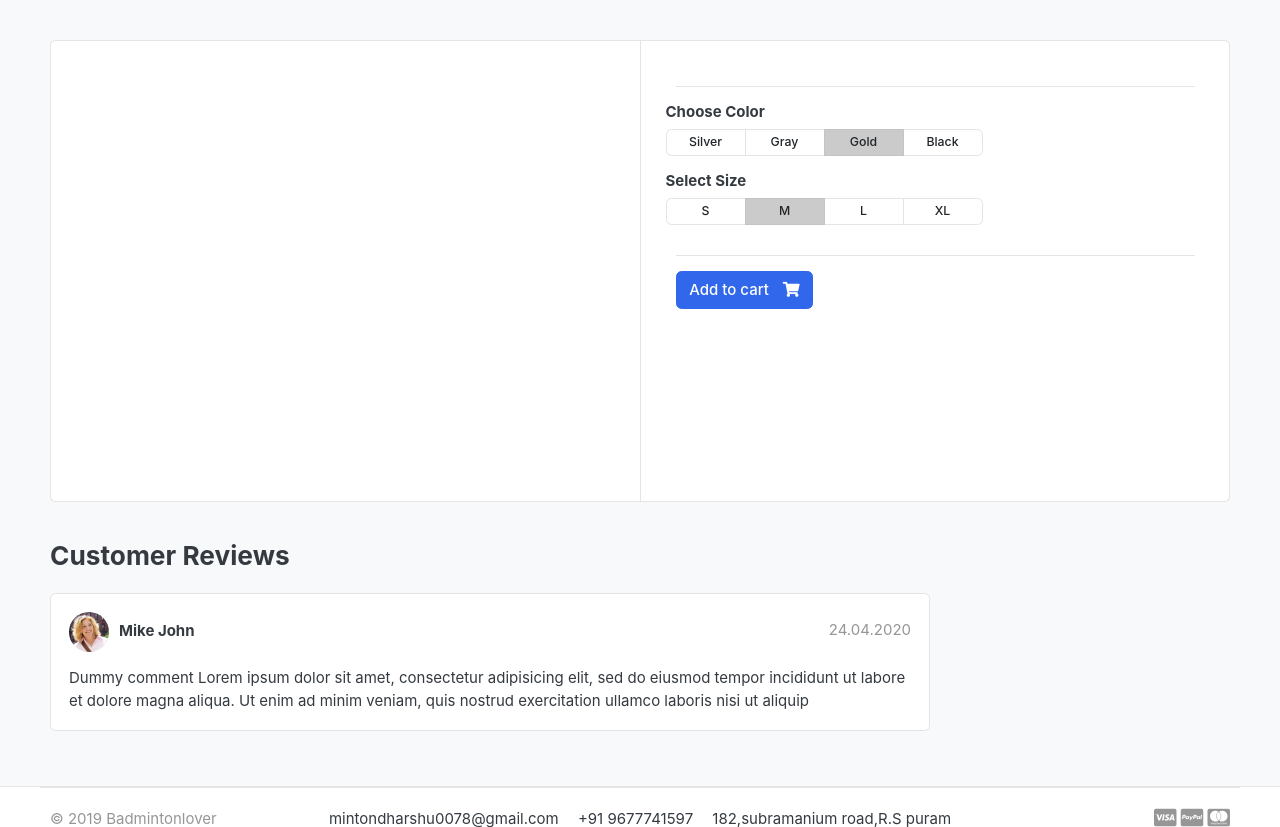
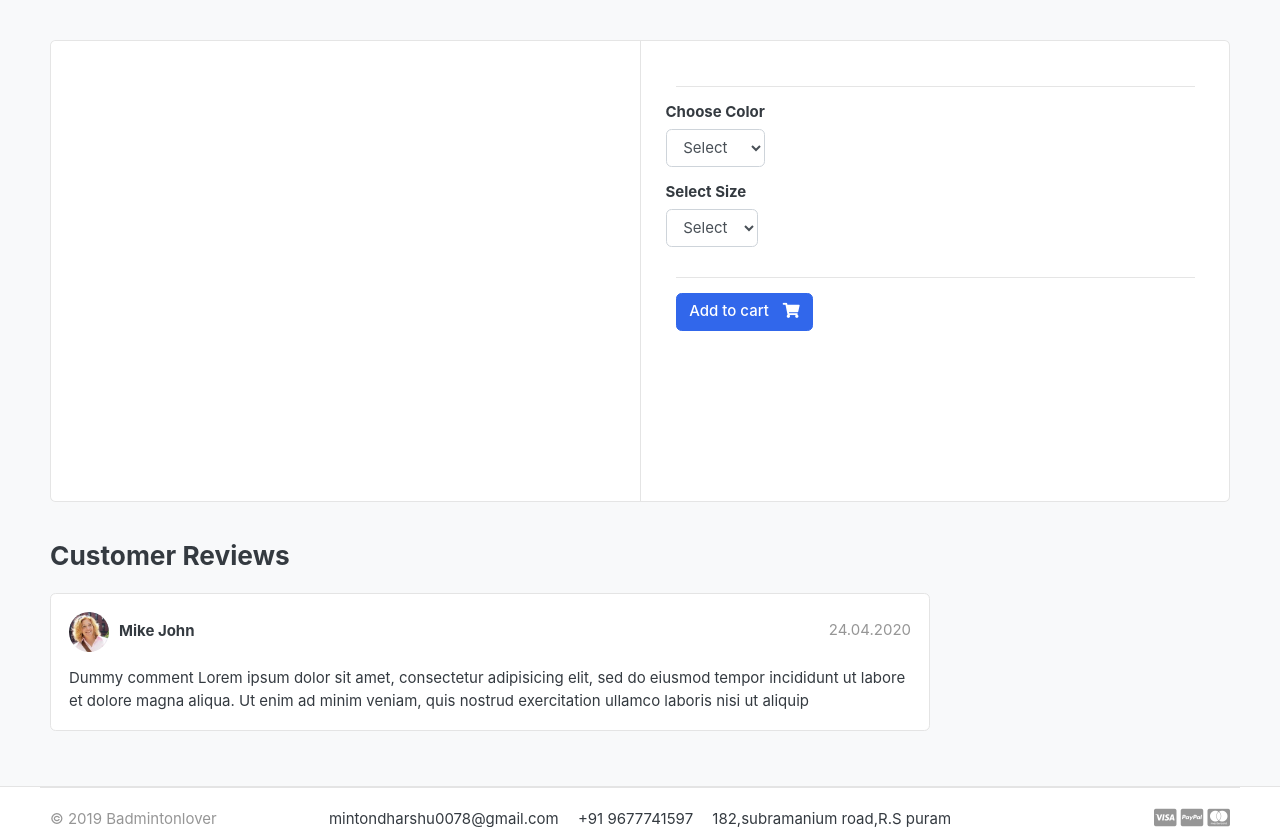
Before and after one commit to Sri-Manikandan/badmintonlover, a Django app: template store/templates/store/product_detail.html in a window 1280 px wide. Shown: the part 118-945 px from the top of the page. Run offline with Django 4.2, Linux system fonts and the light colour scheme; the template is opened without the code that fills it, so the values that code supplies are empty; some libraries are stand-ins or nearby versions; some web fonts are replaced.

Commit message:
Fourth Commit

```diff
--- a/cart/models.py
+++ b/cart/models.py
@@ -1,5 +1,5 @@
 from django.db import models
-from store.models import Product
+from store.models import Product, Variation
 
 class Cart(models.Model):
     cart_id = models.CharField(max_length=300, blank=True)
@@ -10,11 +10,12 @@ class Cart(models.Model):
 
 class Cartitem(models.Model):
     product = models.ForeignKey(Product, on_delete=models.CASCADE)
+    variations = models.ManyToManyField(Variation, blank=True)
     cart = models.ForeignKey(Cart, on_delete=models.CASCADE)
     quantity = models.IntegerField()
     is_active = models.BooleanField(default=True)
 
-    def __str__(self):
+    def __unicode__(self):
         return self.product
 
     def sub_total(self):
--- a/cart/views.py
+++ b/cart/views.py
@@ -1,6 +1,6 @@
 from django.http import HttpResponse
 from django.shortcuts import render,redirect,get_object_or_404
-from store.models import Product
+from store.models import Product, Variation
 from .models import Cart, Cartitem
 from django.core.exceptions import ObjectDoesNotExist
 
@@ -12,6 +12,17 @@ def _cart_id(request):
 
 def add_cart(request, product_id):
     product = Product.objects.get(id=product_id)
+    product_variation = []
+    if request.method == 'POST':
+        for item in request.POST:
+            key = item
+            value = request.POST[key]
+
+            try:
+                variation = Variation.objects.get(product=product, variation_category__iexact=key, variation_value__iexact=value)
+                product_variation.append(variation)
+            except:
+                pass
     try:
         cart = Cart.objects.get(cart_id=_cart_id(request))
     except Cart.DoesNotExist:
@@ -20,16 +31,38 @@ def add_cart(request, product_id):
         )
     cart.save()
 
-    try:
-        cart_item = Cartitem.objects.get(product=product, cart=cart)
-        cart_item.quantity += 1
-        cart_item.save()
-    except Cartitem.DoesNotExist:
+    is_cart_item_exists = Cartitem.objects.filter(product=product, cart=cart).exists()
+    if is_cart_item_exists:
+        cart_item = Cartitem.objects.filter(product=product, cart=cart)
+        ex_var_list = []
+        id = []
+        for item in cart_item:
+            existing_variation = item.variations.all()
+            ex_var_list.append(list(existing_variation))
+            id.append(item.id)
+
+        if product_variation in ex_var_list:
+            index = ex_var_list.index(product_variation)
+            item_id = id[index]
+            item = Cartitem.objects.get(product=product, id=item_id)
+            item.quantity += 1
+            item.save()
+
+        else:
+            item = Cartitem.objects.create(product=product, quantity=1, cart=cart)
+            if len(product_variation) > 0:
+                item.variations.clear()
+                item.variations.add(*product_variation)
+            item.save()
+    else:
         cart_item = Cartitem.objects.create(
             product=product,
             quantity = 1,
             cart=cart,
         )
+        if len(product_variation) > 0:
+            cart_item.variations.clear()
+            cart_item.variations.add(*product_variation)
         cart_item.save()
     return redirect('cart')
 
--- a/store/templates/store/product_detail.html
+++ b/store/templates/store/product_detail.html
@@ -13,67 +13,45 @@
                     </article>
                 </aside>
                 <main class="col-md-6 border-left">
+                    <form action="{% url 'add_cart' single_product.id %}" method="post">
+                        {% csrf_token %}
                     <article class="content-body">
                         <h2 class="title">{{single_product.product_name}}</h2>
-
                         <div class="mb-3">
                             <var class="price h4">{{single_product.price}}</var>
                         </div>
-
                         <p>{{single_product.description}}</p>
-
-
                         <hr>
                         <div class="row">
                             <div class="item-option-select">
                                 <h6>Choose Color</h6>
-                                <div class="btn-group btn-group-sm btn-group-toggle" data-toggle="buttons">
-                                <label class="btn btn-light">
-                                    <input type="radio" name="radio_color"> Silver
-                                </label>
-                                <label class="btn btn-light">
-                                    <input type="radio" name="radio_color" > Gray
-                                </label>
-                                <label class="btn btn-light active">
-                                    <input type="radio" name="radio_color checked"> Gold
-                                </label>
-                                <label class="btn btn-light">
-                                    <input type="radio" name="radio_color"> Black
-                                </label>
-                                </div>
+                                <select name="color" class="form-control" required>
+                                    <option value="" disabled selected>Select</option>
+                                    {% for i in single_product.variation_set.colors %}
+                                    <option value="{{ i.variation_value | lower }}">{{ i.variation_value | capfirst}}</option>
+                                    {% endfor %}
+                                </select>
                             </div>
                         </div>
                         <div class="row">
                             <div class="item-option-select">
                                 <h6>Select Size</h6>
-                                <div class="btn-group btn-group-sm btn-group-toggle" data-toggle="buttons">
-                                <label class="btn btn-light">
-                                    <input type="radio" name="radio_color"> S
-                                </label>
-                                <label class="btn btn-light active">
-                                    <input type="radio" name="radio_color" checked> M
-                                </label>
-                                <label class="btn btn-light">
-                                    <input type="radio" name="radio_color"> L
-                                </label>
-                                <label class="btn btn-light">
-                                    <input type="radio" name="radio_color"> XL
-                                </label>
-                                </div>
+                                <select name="size"class="form-control">
+                                    <option value="" disabled selected>Select</option>
+                                    {% for i in single_product.variation_set.sizes %}
+                                    <option value="{{ i.variation_value | lower }}">{{ i.variation_value | capfirst }}</option>
+                                    {% endfor %}
+                                </select>
                             </div>
                         </div>
                         <hr>
                         {% if single_product.stock <= 0 %}
                         <h5 class="text-danger">Out of Stock</h5>
                         {% else %}
-                            {% if in_cart %}
-                            <a class="btn  btn-success" style="color: #fff;"> <span class="text">Added to cart</span> <i class="fas fa-check"></i>  </a>
-                            <a href="{% url 'add_cart' single_product.id %}" class="btn  btn-primary"> <span class="text">Add Another</span> <i class="fas fa-shopping-cart"></i>  </a>
-                            {% else %}
-                            <a href="{% url 'add_cart' single_product.id %}" class="btn  btn-primary"> <span class="text">Add to cart</span> <i class="fas fa-shopping-cart"></i>  </a>
-                            {% endif %}
+                        <button type="submit" class="btn  btn-primary"> <span class="text">Add to cart</span> <i class="fas fa-shopping-cart"></i>  </a>
                         {% endif %}
                     </article>
+                    </form>
                 </main>
             </div>
         </div>
```
Also changed, not shown: cart/admin.py (+8 -2 lines), store/admin.py (+7 -1 lines), store/models.py (+25 -0 lines), store/templates/store/cart.html (+7 -1 lines), cart/migrations/0002_cartitem_variations.py (added), store/migrations/0002_variation.py (added).
